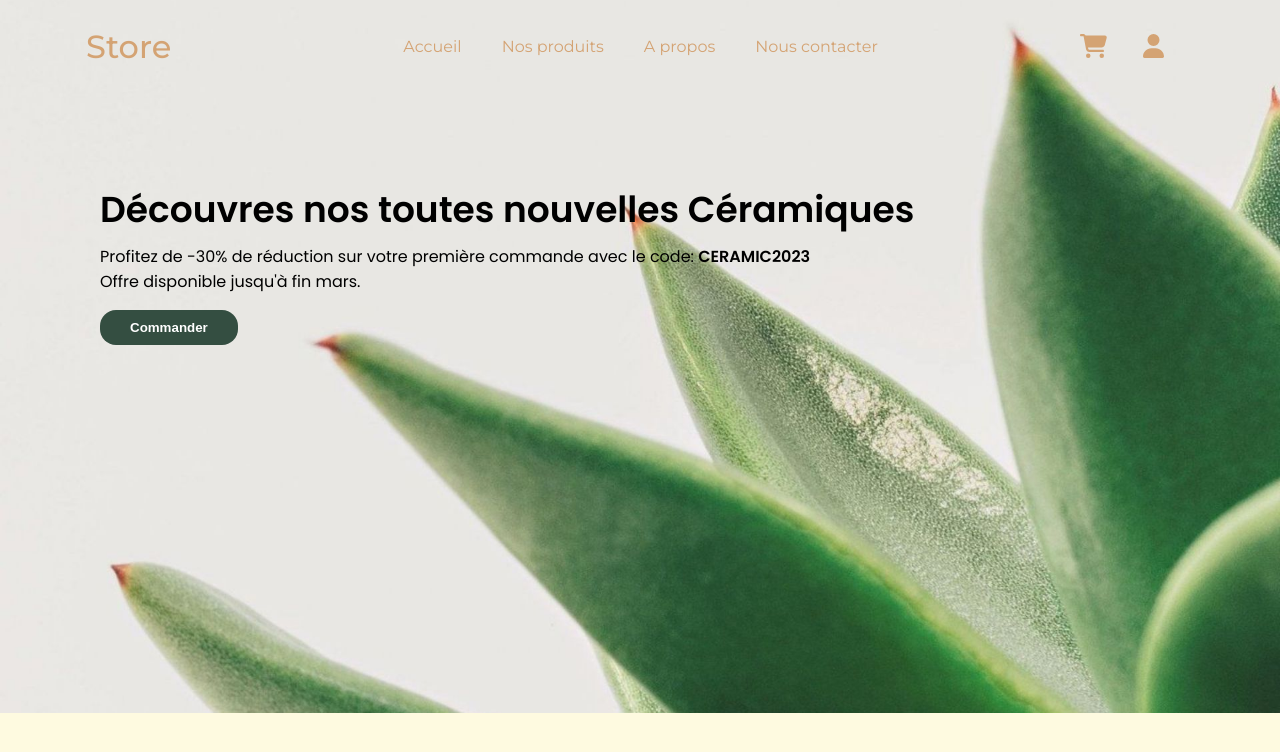
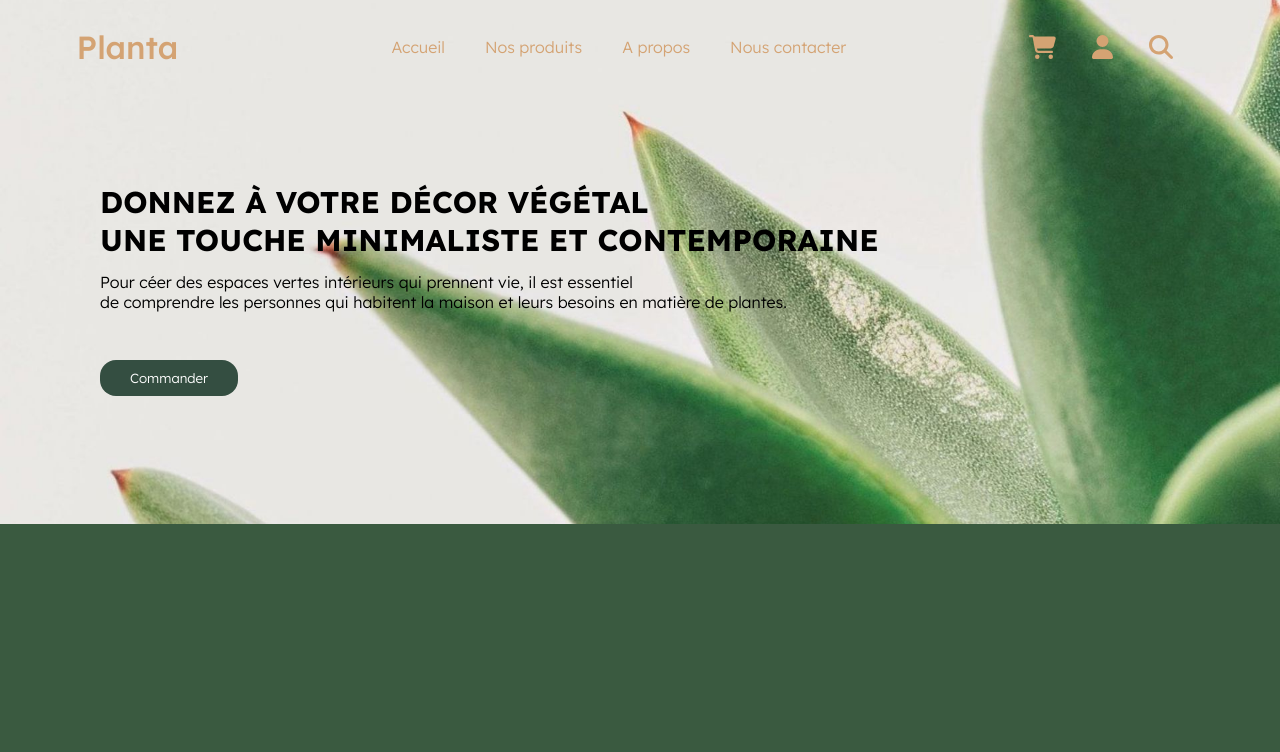
Before and after one commit to flamedevilfruit/react-store, a React (Create React App) app: page / in a window 1280 px wide. Shown: the top 752 px of the page. Built offline with nearby package versions, Linux system fonts and the light colour scheme.

Commit message:
in progress

```diff
--- a/src/assets/styles/index.css
+++ b/src/assets/styles/index.css
@@ -1,9 +1,9 @@
-@import url('https://fonts.googleapis.com/css2?family=Montserrat:wght@100;200;300;400;500;600;700&family=Poppins:wght@100;200;300;400;500;600&display=swap');
+@import url('https://fonts.googleapis.com/css2?family=Lexend:wght@100;300;500;700;900&family=Montserrat:wght@100;200;300;400;500;600;700&family=Poppins:wght@100;200;300;400;500;600&display=swap');
 
 body {
   margin: 0;
   font-family: 'Montserrat', sans-serif;
-  background-color: #fefae0;
+  background-color: #3a5a40;
 }
 
                           /* Header styles */
@@ -19,6 +19,7 @@ body {
   right: 100%;
   font-size: 2rem;
   color: #d4a373;
+  font-family: 'Lexend', sans-serif;
 }
 
 .header_logo:hover {
@@ -41,6 +42,8 @@ body {
 }
 
 .nav_element li, a{
+  font-family: 'Lexend', sans-serif;
+  font-weight: 300;
   list-style-type: none;
   text-decoration: none;
   color: #d4a373;
@@ -64,20 +67,19 @@ body {
   color:#344e41;
   transition: color 0.3s ease-in-out;
 }
-
 .header_title {
-  font-family: 'Poppins', sans-serif;
+  font-family: 'Lexend', sans-serif;
   margin: 90px 0px 0px 100px;
 }
 
 .header_title h3 {
-  font-size: 36px;
-  margin-bottom: -0.6rem;
+  font-size: 30px;
+  margin-bottom: -0.2rem;
+  text-transform: uppercase;
 }
 
-.header_subtitle_text span {
-  text-transform: uppercase;
-  font-weight: bold;
+.header_subtitle_text {
+  font-weight: 300;
 }
 
 .header_button {
@@ -87,7 +89,8 @@ body {
   padding: 10px 20px;
   border-radius: 1rem;
   font-weight: bold;
-  margin-bottom: 23rem;
+  margin-bottom: 8rem;
+  margin-top: 2rem;
 }
 
 .header_button a {
@@ -105,6 +108,11 @@ body {
   transition: color 0.4s ease-in-out;
 }
 
+/*  Product styles */
 
 
-/*  Product styles */
+
+
+
+
+/*  Footer styles */
--- a/src/components/Header.js
+++ b/src/components/Header.js
@@ -2,13 +2,13 @@
 import React from 'react';
 import '../assets/styles/index.css';
 import { FontAwesomeIcon } from '@fortawesome/react-fontawesome';
-import { faShoppingCart, faUser } from '@fortawesome/free-solid-svg-icons';
+import { faSearch, faShoppingCart, faUser } from '@fortawesome/free-solid-svg-icons';
 
 export default function Header() {
   return (
-    <div className="header_img_background">
+    <><div className="header_img_background">
       <div className="header_div">
-      <h2 className="header_logo">Store</h2>
+        <h2 className="header_logo">Planta</h2>
         <nav className="navbar">
           <ul className='nav_element'>
             <li className='nav_item'><a href="#">Accueil</a></li>
@@ -20,12 +20,14 @@ export default function Header() {
         <div className="icons">
           <a href='#'><FontAwesomeIcon className="icons_i" icon={faShoppingCart} /></a>
           <a href='#'><FontAwesomeIcon className="icons_i" icon={faUser} /></a>
+          <a href='#'><FontAwesomeIcon className="icons_i" icon={faSearch} /></a>
         </div>
       </div><div className="header_title">
-        <h3 className="header_title_text">Découvres nos toutes nouvelles Céramiques</h3>
-        <p className="header_subtitle_text">Profitez de -30% de réduction sur votre première commande avec le code: <span>ceramic2023</span><br />Offre disponible jusqu'à fin mars.</p>
+        <h3 className="header_title_text">Donnez à votre décor végétal <br/>une touche minimaliste et contemporaine</h3>
+        <p className="header_subtitle_text">Pour céer des espaces vertes intérieurs qui prennent vie, il est essentiel<br/> de comprendre les personnes qui habitent la maison et leurs besoins en matière de plantes.</p>
         <button className="header_button"><a href='#'>Commander</a></button>
       </div>
       </div>
+    </>
   );
 }
```
Also changed, not shown: src/assets/images/header_img.jpeg (deleted). Lines whose indentation alone changed are shown as unchanged.
